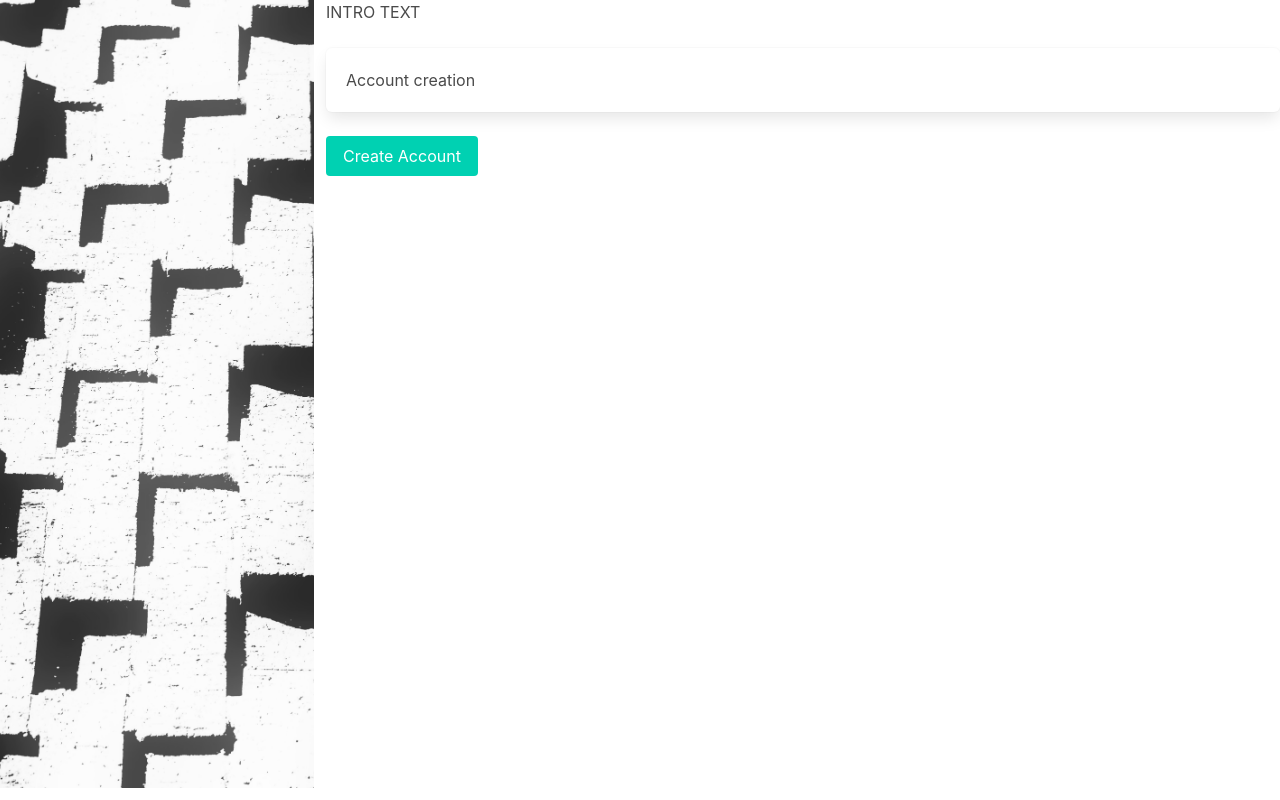
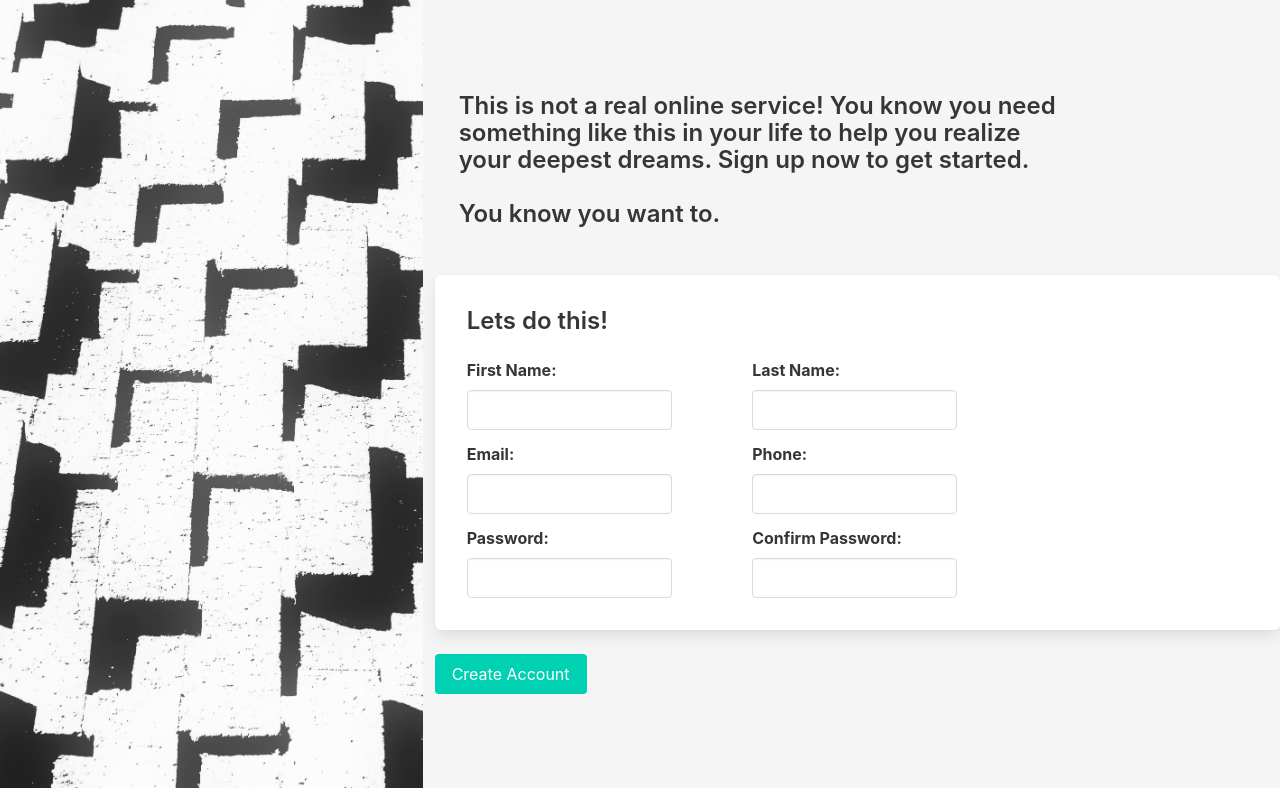
Before and after one commit to Francis-Xavier-Paul/SignUp-Form, a plain HTML site: page index.html in a window 1280 px wide. Drawn offline with nearby package versions, Linux system fonts and the light colour scheme.

Commit message:
Positioning

```diff
--- a/index.html
+++ b/index.html
@@ -8,18 +8,56 @@
     <link rel="stylesheet" href="./styles.css">
   </head>
   <body>
-  <div class="columns ">
-    <div class="column is-one-quarter has-background-primary sideImg" style="height: 100vh;">
-        <!-- <figure class="image is-9by9">
-            <img src="./images/left-side.jpg">
-          </figure> -->
+  <div class="columns" style="background: whitesmoke;">
+    <div class="column is-one-third has-background-primary sideImg" style="height: 100vh;">
     </div>
-    <div class="column is-link">
-        <div class="block">
-            INTRO TEXT
+    <div class="column">
+        <div class="block headCard">
+            <h3 class="title is-4">
+                This is not a real online service! You know you need something like this in your life to help you realize your deepest dreams. Sign up now to get started.
+                <br><br>
+                You know you want to.
+            </h3>
+
         </div>
-        <div class="box is-black">
-            Account creation
+        <div class="box" style="padding: 2rem;"  style="padding-left: 2.4em;" >
+            <div class="block">
+                <h3 class="title is-4">Lets do this!</h3>
+            </div>
+            <div class="block">
+                <form action="#" method="post">
+                    <div class="field is-grouped">
+                        <div class="control">
+                            <label class="label" for="first_name">First Name:</label>
+                            <input class="input " type="text" id="first_name" name="first_name">
+                        </div>
+                        <div class="control ">
+                            <label class="label" for="last_name">Last Name:</label>
+                            <input class="input" type="text" id="last_name" name="last_name" >
+                        </div>
+                    </div>
+                    <div class="field is-grouped">
+                        <div class="control">
+                            <label class="label" for="email">Email:</label>
+                            <input class="input " type="email" id="email" name="email">
+                        </div>
+                        <div class="control">
+                            <label class="label" for="phone">Phone:</label>
+                            <input class="input" type="text" id="Phone" name="Phone" >
+                        </div>
+                    </div>
+                    <div class="field is-grouped">
+                        <div class="control ">
+                            <label class="label" for="password">Password:</label>
+                            <input class="input " type="password" id="password" name="password">
+                        </div>
+                        <div class="control">
+                            <label class="label" for="confirm_password">Confirm Password:</label>
+                            <input class="input" type="password" id="confirm_password" name="confirm_password" >
+                        </div>
+                    </div>
+                </form>
+            </div>
         </div>
         <button class="button is-primary">
             Create Account
--- a/styles.css
+++ b/styles.css
@@ -4,3 +4,18 @@
     background-size: cover;
     background-repeat: no-repeat;
 }
+
+.control {
+    width: 35%;
+}
+
+.input, .textarea {
+    width: 75%;
+}
+
+.headCard {
+    padding: 1.5rem;
+    padding-right: 13rem;
+    margin-top: 8%;
+    margin-bottom: 6%;
+}
```
Also changed, not shown: images/andrew-kliatskyi-zAFkhBgaR6g-unsplash.jpg (added).
